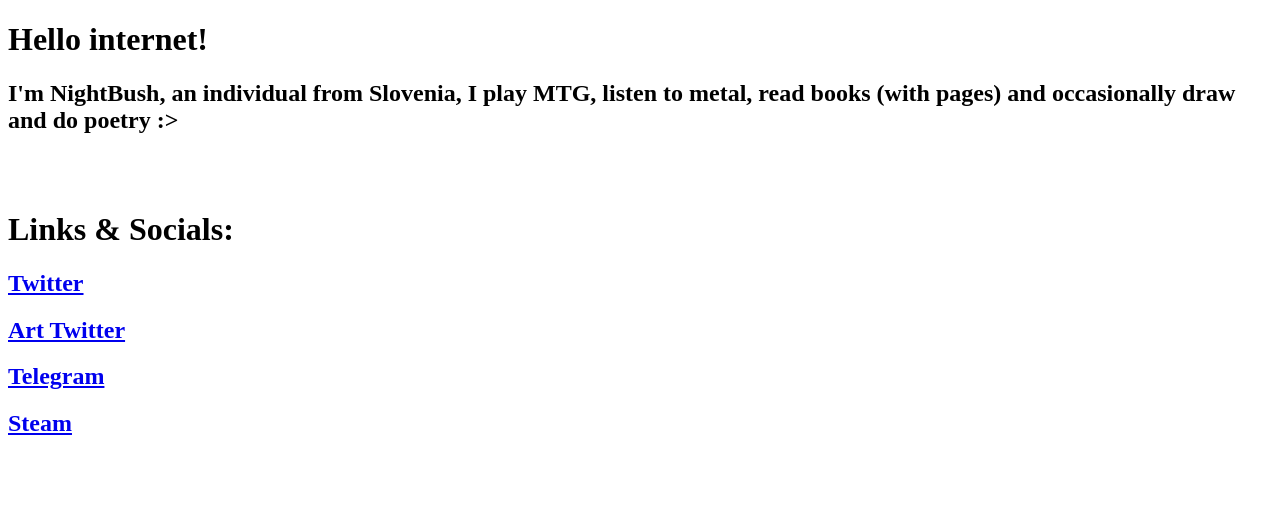
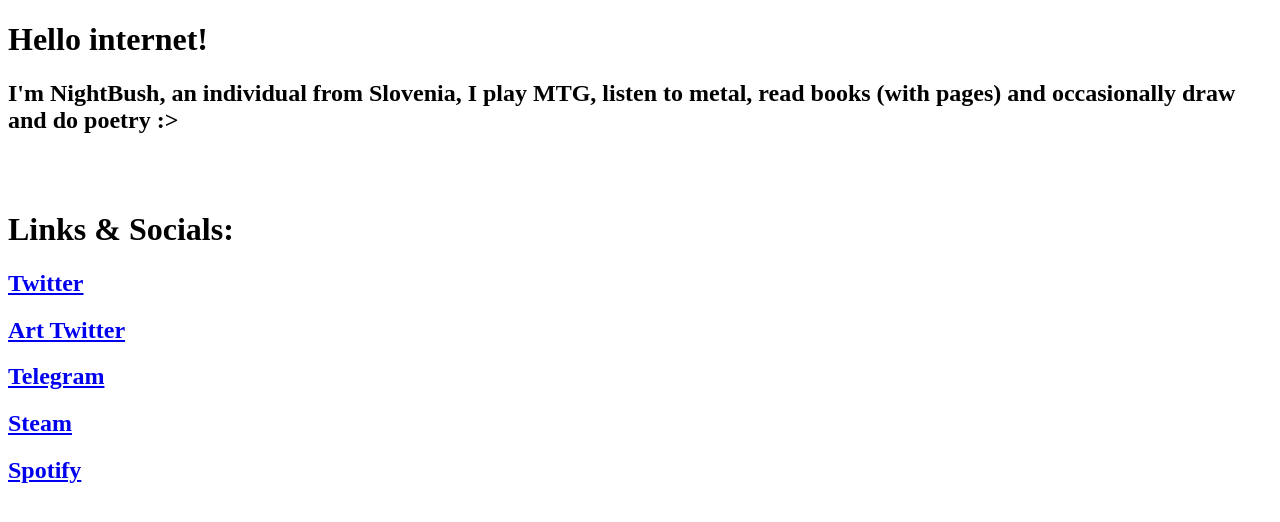
Before and after one commit to NightBush/NightBush, a plain HTML site: page index.html in a window 1280 px wide. Drawn offline with Linux system fonts and the light colour scheme.

Commit message:
Update index.html

```diff
--- a/index.html
+++ b/index.html
@@ -8,5 +8,6 @@
 <p><a href="https://twitter.com/nightbush_art?t=csmJvjQ8p-TxuoCkUIwPsw&s=09"><h2>Art Twitter</h2></a></p>
 <p><a href="https://t.me/NightBush621"><h2>Telegram</h2></a></p>
 <p><a href="https://steamcommunity.com/id/nightbush/"><h2>Steam</h2></a></p>
+<p><a href="https://steamcommunity.com/id/nightbush/"><h2>Spotify</h2></a></p>
 </body>
 </html>
```
